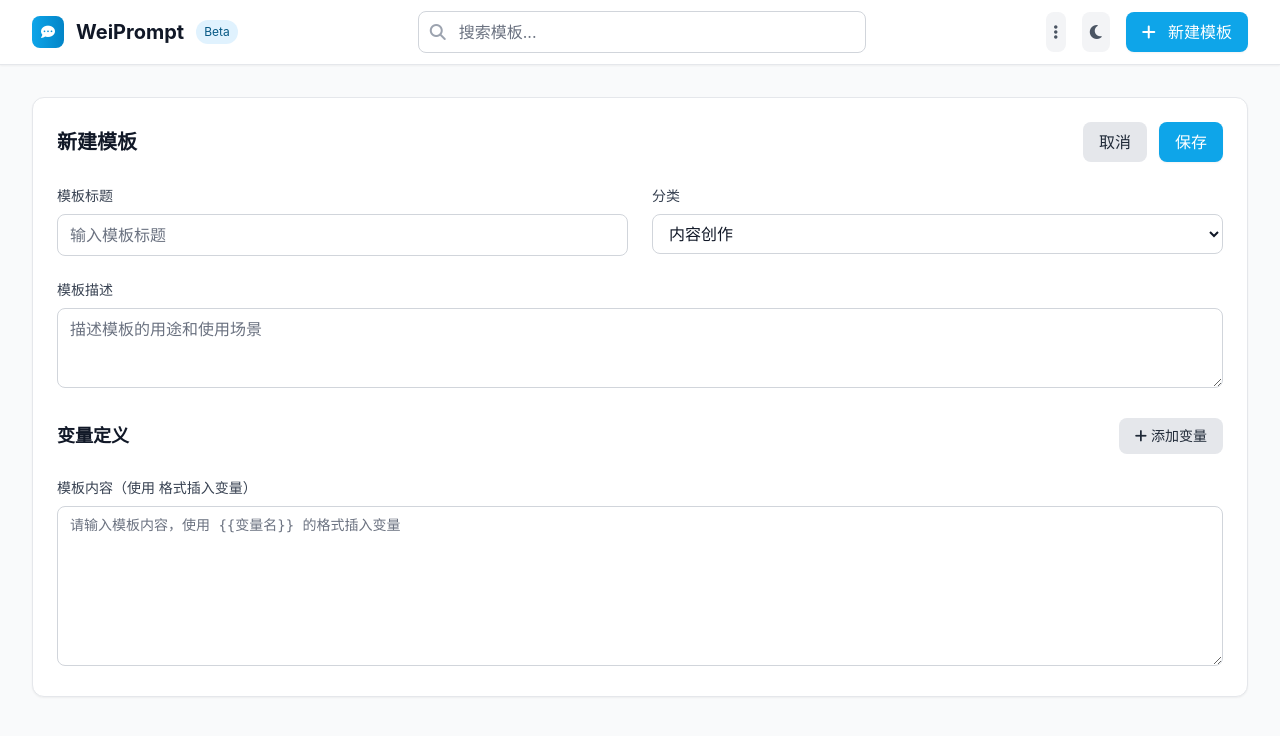
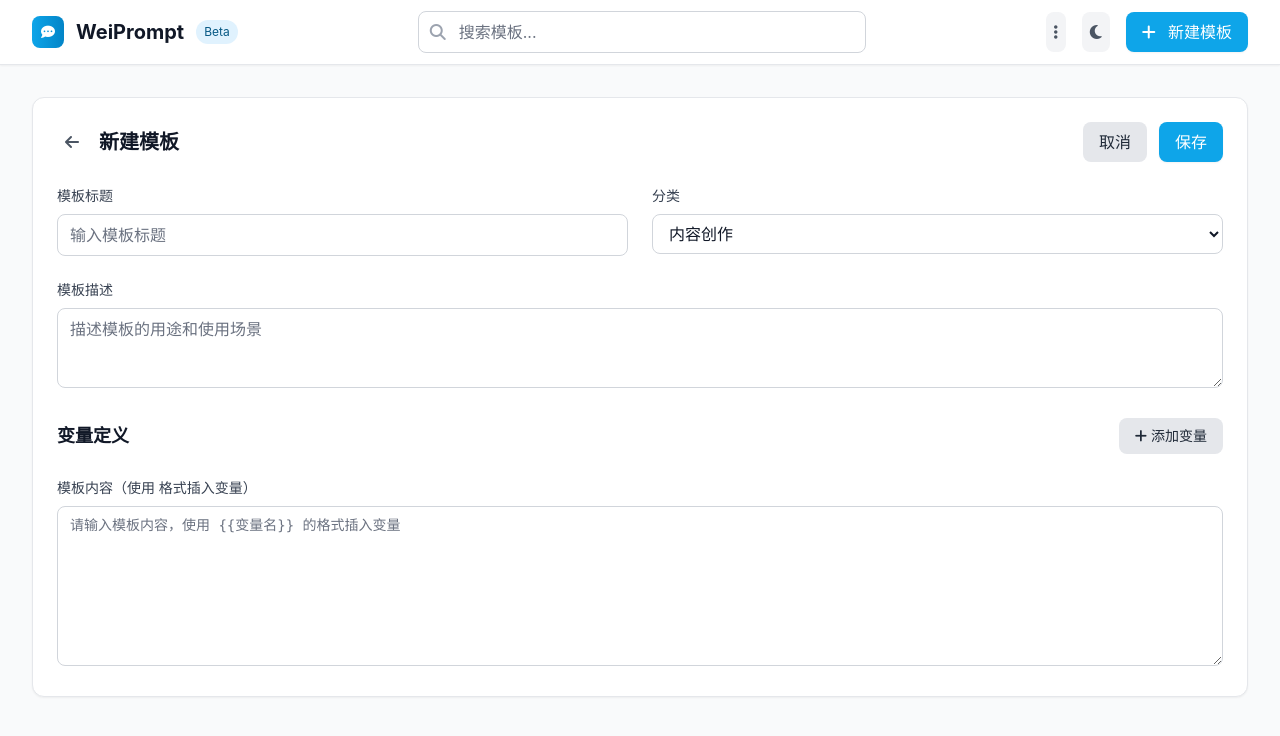
Before and after one commit to Julientchen/WeiPrompt, a Vue app: page / in a window 1280 px wide. Both pictures are taken after a click on the button "新建模板". Shown: the top 736 px of the page. Built offline with nearby package versions, Linux system fonts and the light colour scheme.

Commit message:
feat(navigation): 添加返回主页功能
在模板预览、模板编辑器和顶部导航栏中添加返回主页按钮
实现统一的返回主页逻辑，方便用户快速返回主界面

```diff
--- a/src/App.vue
+++ b/src/App.vue
@@ -7,6 +7,7 @@
       @createNewTemplate="createNewTemplate"
       @export="handleExport"
       @import="handleImport"
+      @goHome="goHome"
     />
 
     <main class="max-w-7xl mx-auto px-4 sm:px-6 lg:px-8 py-8">
@@ -16,6 +17,7 @@
         @save="saveTemplate"
         @cancel="cancelEdit"
         @delete="confirmDelete"
+        @back="goHome"
       />
 
       <TemplatePreview
@@ -23,6 +25,7 @@
         :selectedTemplate="selectedTemplate"
         @edit="editTemplate"
         @copy="copyToClipboard"
+        @back="goHome"
       />
 
       <div v-else class="grid grid-cols-1 lg:grid-cols-4 gap-8">
@@ -209,6 +212,11 @@ const toggleFavorite = (templateId) => {
   }
 }
 
+const goHome = () => {
+  selectedTemplate.value = null
+  editingTemplate.value = null
+}
+
 const copyToClipboard = async (text) => {
   try {
     await navigator.clipboard.writeText(text)
--- a/src/components/HeaderBar.vue
+++ b/src/components/HeaderBar.vue
@@ -2,13 +2,13 @@
   <header class="bg-white dark:bg-gray-800 shadow-sm border-b border-gray-200 dark:border-gray-700 sticky top-0 z-50">
     <div class="max-w-7xl mx-auto px-4 sm:px-6 lg:px-8">
       <div class="flex justify-between items-center h-16">
-        <div class="flex items-center space-x-3">
+        <button @click="$emit('goHome')" class="flex items-center space-x-3 hover:opacity-80 transition-opacity">
           <div class="w-8 h-8 bg-gradient-to-r from-primary-500 to-primary-600 rounded-lg flex items-center justify-center">
             <i class="fas fa-comment-dots text-white text-sm"></i>
           </div>
           <h1 class="text-xl font-bold text-gray-900 dark:text-white">WeiPrompt</h1>
           <span class="text-xs bg-primary-100 dark:bg-primary-900 text-primary-800 dark:text-primary-200 px-2 py-1 rounded-full">Beta</span>
-        </div>
+        </button>
 
         <div class="flex-1 max-w-md mx-8">
           <div class="relative">
@@ -90,7 +90,7 @@ defineProps({
   isDark: Boolean
 })
 
-const emit = defineEmits(['update:searchQuery', 'toggleTheme', 'createNewTemplate', 'export', 'import'])
+const emit = defineEmits(['update:searchQuery', 'toggleTheme', 'createNewTemplate', 'export', 'import', 'goHome'])
 
 const showMenu = ref(false)
 const menuRef = ref(null)
--- a/src/components/TemplateEditor.vue
+++ b/src/components/TemplateEditor.vue
@@ -1,9 +1,14 @@
 <template>
   <div class="card p-6 mb-8">
     <div class="flex items-center justify-between mb-6">
-      <h2 class="text-xl font-bold text-gray-900 dark:text-white">
-        {{ editingTemplate.id ? '编辑模板' : '新建模板' }}
-      </h2>
+      <div class="flex items-center space-x-3">
+        <button @click="$emit('back')" class="p-2 rounded-lg text-gray-600 dark:text-gray-300 hover:bg-gray-100 dark:hover:bg-gray-700 transition-colors" title="返回">
+          <i class="fas fa-arrow-left"></i>
+        </button>
+        <h2 class="text-xl font-bold text-gray-900 dark:text-white">
+          {{ editingTemplate.id ? '编辑模板' : '新建模板' }}
+        </h2>
+      </div>
       <div class="flex space-x-3">
         <button v-if="editingTemplate.id" @click="$emit('delete', editingTemplate.id)" class="btn-danger">
           <i class="fas fa-trash mr-1"></i>删除
@@ -106,7 +111,7 @@ const props = defineProps({
   editingTemplate: Object
 })
 
-const emit = defineEmits(['save', 'cancel', 'delete'])
+const emit = defineEmits(['save', 'cancel', 'delete', 'back'])
 
 const handleSave = () => {
   emit('save', toRaw(props.editingTemplate))
--- a/src/components/TemplatePreview.vue
+++ b/src/components/TemplatePreview.vue
@@ -1,7 +1,12 @@
 <template>
   <div class="card p-6 mb-8">
     <div class="flex items-center justify-between mb-6">
-      <h2 class="text-xl font-bold text-gray-900 dark:text-white">{{ selectedTemplate.title }}</h2>
+      <div class="flex items-center space-x-3">
+        <button @click="$emit('back')" class="p-2 rounded-lg text-gray-600 dark:text-gray-300 hover:bg-gray-100 dark:hover:bg-gray-700 transition-colors" title="返回">
+          <i class="fas fa-arrow-left"></i>
+        </button>
+        <h2 class="text-xl font-bold text-gray-900 dark:text-white">{{ selectedTemplate.title }}</h2>
+      </div>
       <div class="flex space-x-3">
         <button @click="$emit('edit', selectedTemplate)" class="btn-secondary">编辑</button>
         <button @click="handleCopy" class="btn-primary">
@@ -56,7 +61,7 @@ const props = defineProps({
   selectedTemplate: Object
 })
 
-const emit = defineEmits(['edit', 'copy'])
+const emit = defineEmits(['edit', 'copy', 'back'])
 
 const variableValues = ref({})
 
```
Also changed, not shown: 1 other file (tests, documents, lock files or other folders).
